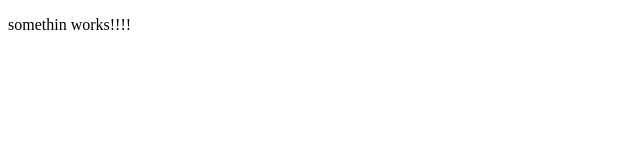
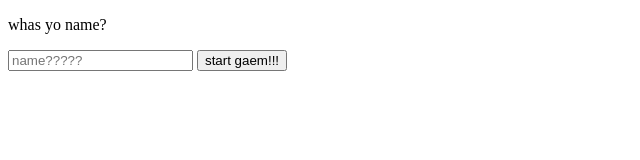
Before and after one commit to ConnorTippets/sickgame, a plain HTML site: page index.html in a window 1280 px wide. Shown: the whole page, without its empty margins (0-640 px from the left). Drawn offline with Linux system fonts and the light colour scheme.

Commit message:
basic stuff

```diff
--- a/index.html
+++ b/index.html
@@ -5,6 +5,10 @@
 		<script src="js/index.js"></script>
 	</head>
 	<body>
-		<p>somethin works!!!!</p>
+		<div id="starter">
+			<p>whas yo name?</p>
+			<input type="text" id="username" placeholder="name?????"></input>
+			<button type="button" onclick="startGame();">start gaem!!!</button>
+		</div>
 	</body>
 </html>
--- a/js/index.js
+++ b/js/index.js
@@ -0,0 +1,7 @@
+var username;
+
+function startGame() {
+	username = document.getElementById("username").value;
+	document.getElementById("starter").remove();
+	alert(username + " awesomesauce!!!");
+};
```
